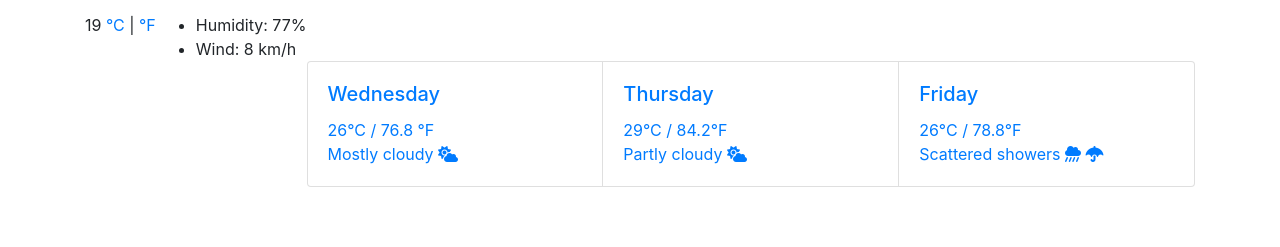
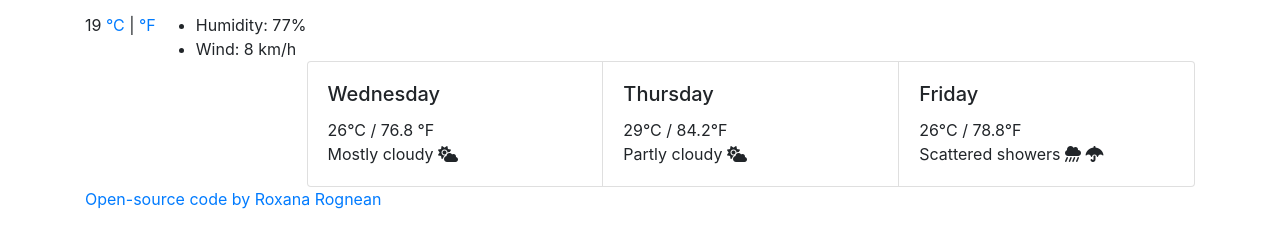
Before and after one commit to Rox-R/my-weather-app-project, a website built with Parcel: page index.html in a window 1280 px wide. Shown: the part 145-392 px from the top of the page. Built offline with nearby package versions, Linux system fonts and the light colour scheme; no server answers.

Commit message:
added footer added footer with open source code

```diff
--- a/index.html
+++ b/index.html
@@ -83,11 +83,6 @@
 <br>
 <br>
 
-        <a
-        href="https://getbootstrap.com/docs/4.3/components/card/"
-        target="_blank"
-      >
-
       <div class="card-group">
           <div class="card">
             <div class ="float-left">
@@ -135,5 +130,9 @@
 
 
     <script src="src/script.js"></script>
+
+    <footer>
+      <a href = "https://github.com/Rox-R/my-weather-app-project"> Open-source code by Roxana Rognean </a>
+    </footer>
   </body>
 </html>
```
